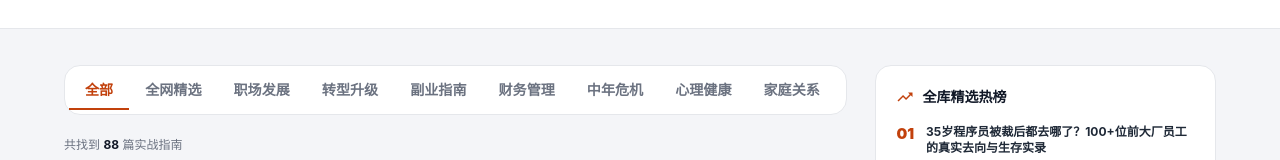
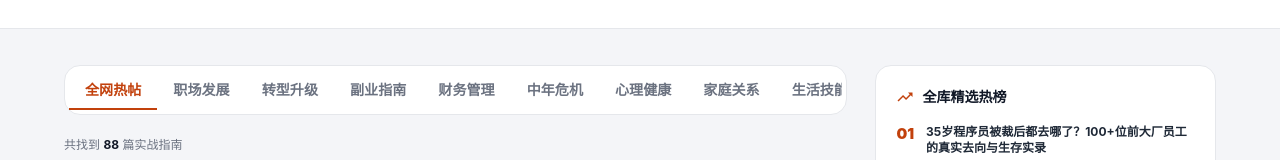
Before and after one commit to xuldqi/znrsczn, a React (Vite) app: page /articles in a window 1280 px wide. Shown: the part 277-437 px from the top of the page. Built offline with nearby package versions, Linux system fonts and the light colour scheme; no server answers.

Commit message:
style: remove '全部' tab and consolidate to '全网热帖'

```diff
--- a/src/pages/Articles.jsx
+++ b/src/pages/Articles.jsx
@@ -50,15 +50,15 @@ const sourceStyles = {
 }
 
 const allCategoryTabs = [
-  '全部',
-  '全网精选',
+  '全网热帖',
   '职场发展',
   '转型升级',
   '副业指南',
   '财务管理',
   '中年危机',
   '心理健康',
-  '家庭关系'
+  '家庭关系',
+  '生活技能'
 ]
 
 const Articles = () => {
@@ -80,9 +80,9 @@ const Articles = () => {
 
   // 筛选
   const filteredArticles = useMemo(() => {
-    const selectedCat = allCategoryTabs[activeTab] || '全部'
+    const selectedCat = allCategoryTabs[activeTab] || '全网热帖'
     return sortedArticles.filter(article => {
-      const matchCat = selectedCat === '全部' || (selectedCat === '全网精选' ? Boolean(article.source) : article.category === selectedCat)
+      const matchCat = selectedCat === '全网热帖' || article.category === selectedCat
       if (!matchCat) return false
       if (!searchTerm.trim()) return true
       const term = searchTerm.toLowerCase()
--- a/src/pages/Home.jsx
+++ b/src/pages/Home.jsx
@@ -101,8 +101,7 @@ const Home = () => {
 
   // 分类 Tabs
   const feedTabs = useMemo(() => [
-    { id: 'all', name: '全部实战', filter: () => true },
-    { id: 'curated', name: '全网精选讨论', filter: a => Boolean(a.source) },
+    { id: 'hot', name: '全网热帖', filter: () => true },
     { id: 'career', name: '职场突围', filter: a => ['职场发展', '转型升级'].includes(a.category) },
     { id: 'finance', name: '财务与养老', filter: a => ['财务管理'].includes(a.category) },
     { id: 'side', name: '副业轻创', filter: a => ['副业指南'].includes(a.category) },
```
